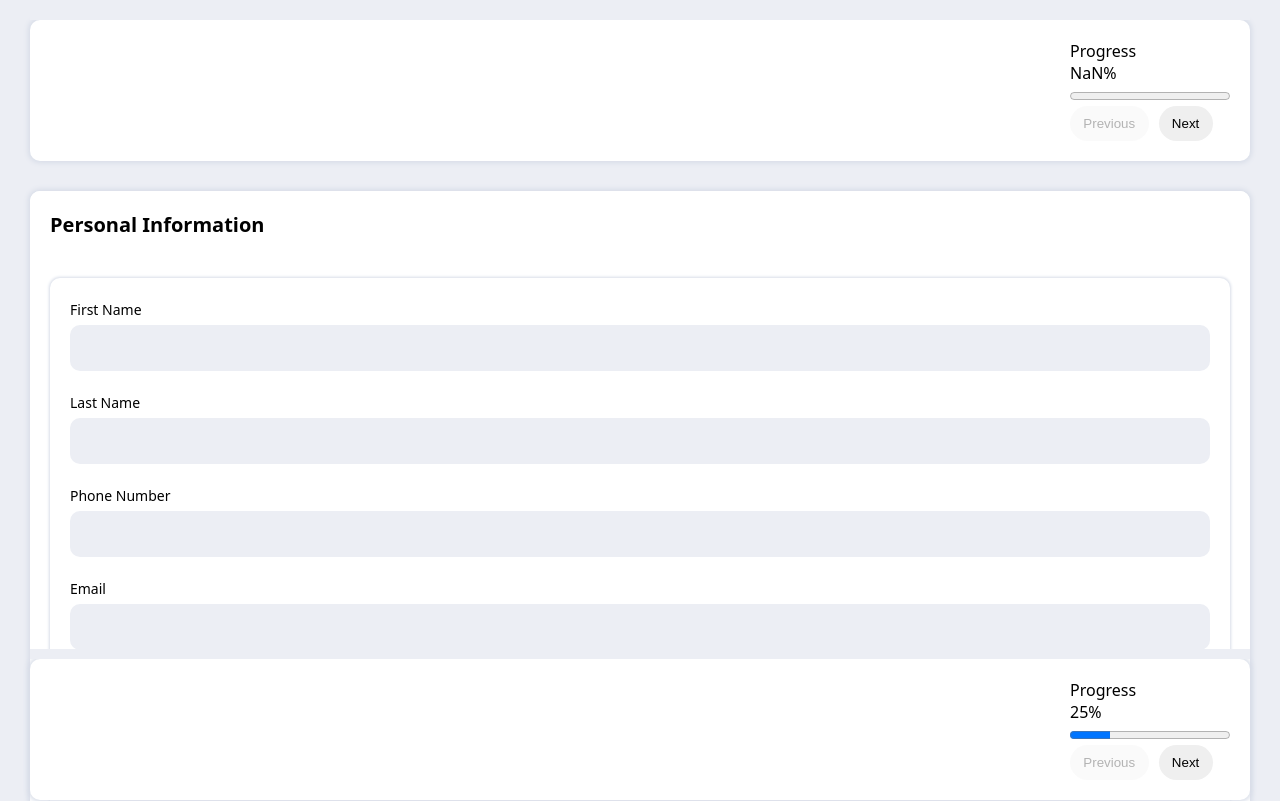
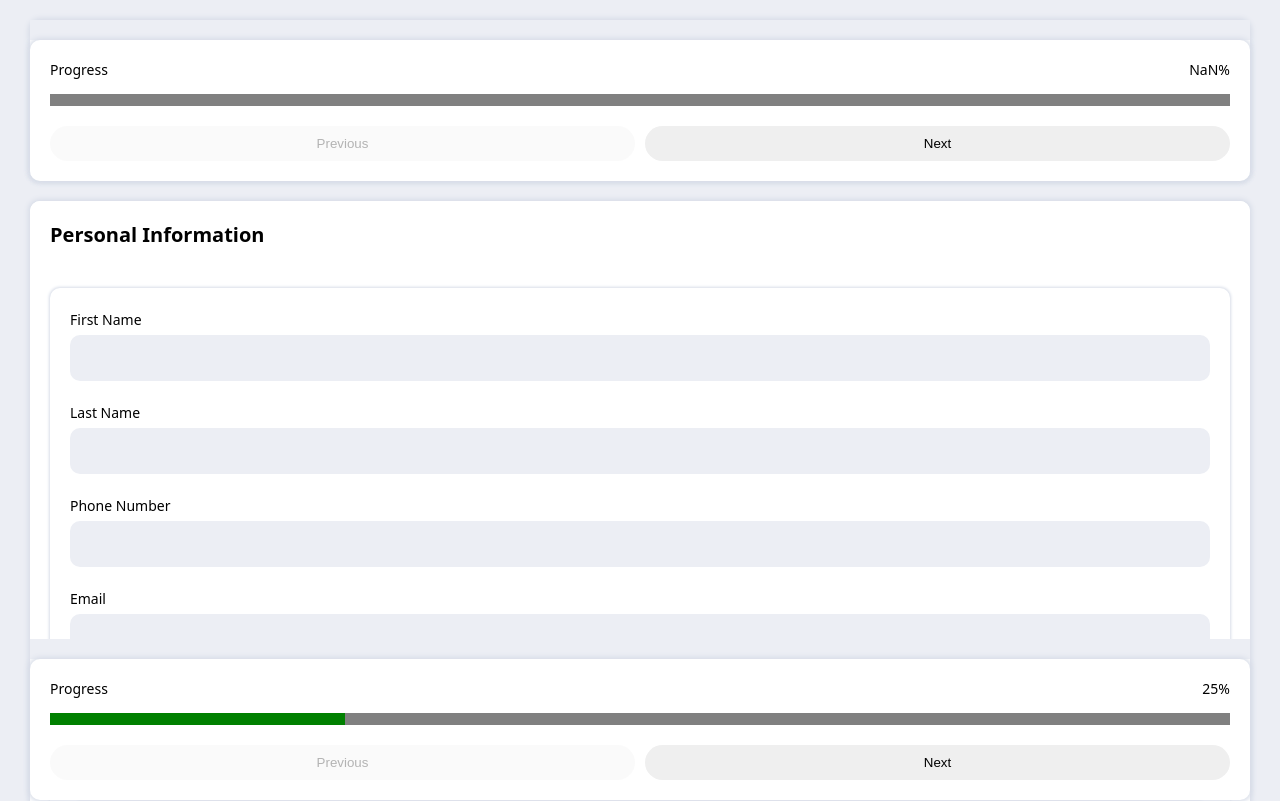
Before and after one commit to Nik-Reyes/Resume-Builder, a React (Vite) app in the folder ResumeBuilder/: page / in a window 1280 px wide. Shown: the top 801 px of the page. Built offline with nearby package versions, Linux system fonts and the light colour scheme.

Commit message:
style: edit progress footer style

```diff
--- a/ResumeBuilder/src/App.css
+++ b/ResumeBuilder/src/App.css
@@ -31,6 +31,16 @@ body {
 label span {
   color: var(--slate-2);
   font-size: 0.875rem;
+}
+
+progress[value] {
+  -webkit-appearance: none;
+  appearance: none;
+  width: 100%;
+  display: block;
+  height: 12px;
+  border-radius: 20px;
+  border: none;
 }
 
 h1,
@@ -81,19 +91,19 @@ button {
 .page-content {
   display: grid;
   grid-template-rows: min-content auto min-content;
-  row-gap: var(--padding-6);
   position: relative;
   min-height: inherit;
 }
 
-.page-content > * {
+.page-content > *:not(:last-child),
+.progress-content {
   background-color: var(--white-1);
+  box-shadow: 0 0 5px 2px var(--slate-1-half);
   border-radius: 10px;
-  box-shadow: 0 0 5px 2px var(--slate-1-half);
 }
 
-.form {
-  position: relative;
+.page-content > :nth-child(2) {
+  margin-top: var(--padding-4);
 }
 
 .form:has(.replicable) {
@@ -309,26 +319,39 @@ input[type="date"] {
 }
 
 .progress-footer {
-  display: flex;
-  justify-content: space-between;
-  padding: var(--padding-4);
+  display: grid;
   position: sticky;
   left: 0;
   bottom: 0;
   width: 100%;
 }
 
-.progress-footer::before {
-  position: absolute;
-  content: "";
-  top: -10px;
-  left: 0;
-  height: 10px;
+.spacer {
+  height: var(--padding-4);
   background-color: var(--slate-1);
-  width: 100%;
 }
 
 .progress-buttons-wrapper {
+  display: grid;
+  column-gap: 10px;
+  grid-template-columns: 1fr 1fr;
+  padding: var(--padding-4);
+}
+
+.progress-bar-wrapper {
+  flex: 1;
+  display: grid;
+  row-gap: var(--padding-3);
+  padding: var(--padding-4);
+  padding-bottom: 0;
+}
+
+.progress-header {
   display: flex;
-  column-gap: 10px;
+  justify-content: space-between;
 }
+
+.progress-title,
+.progress-percent {
+  font-size: 0.875rem;
+}
```
